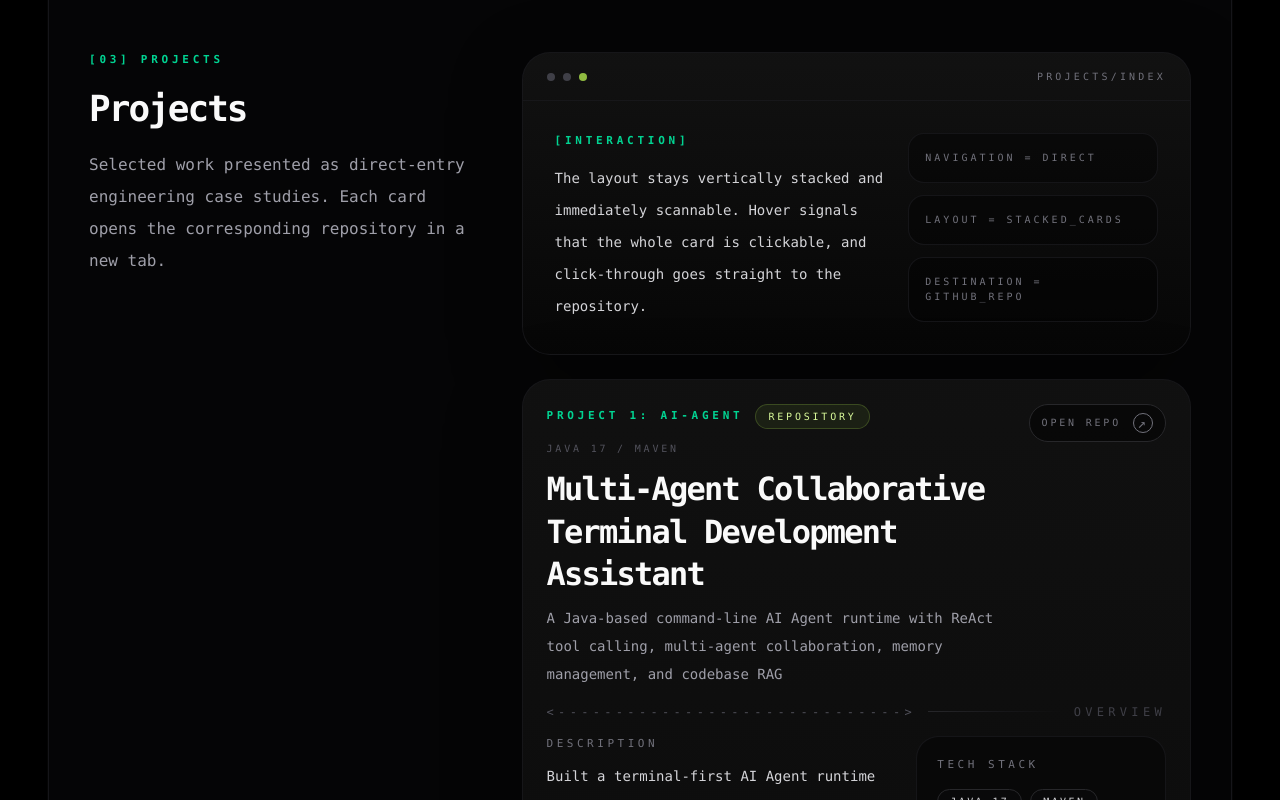
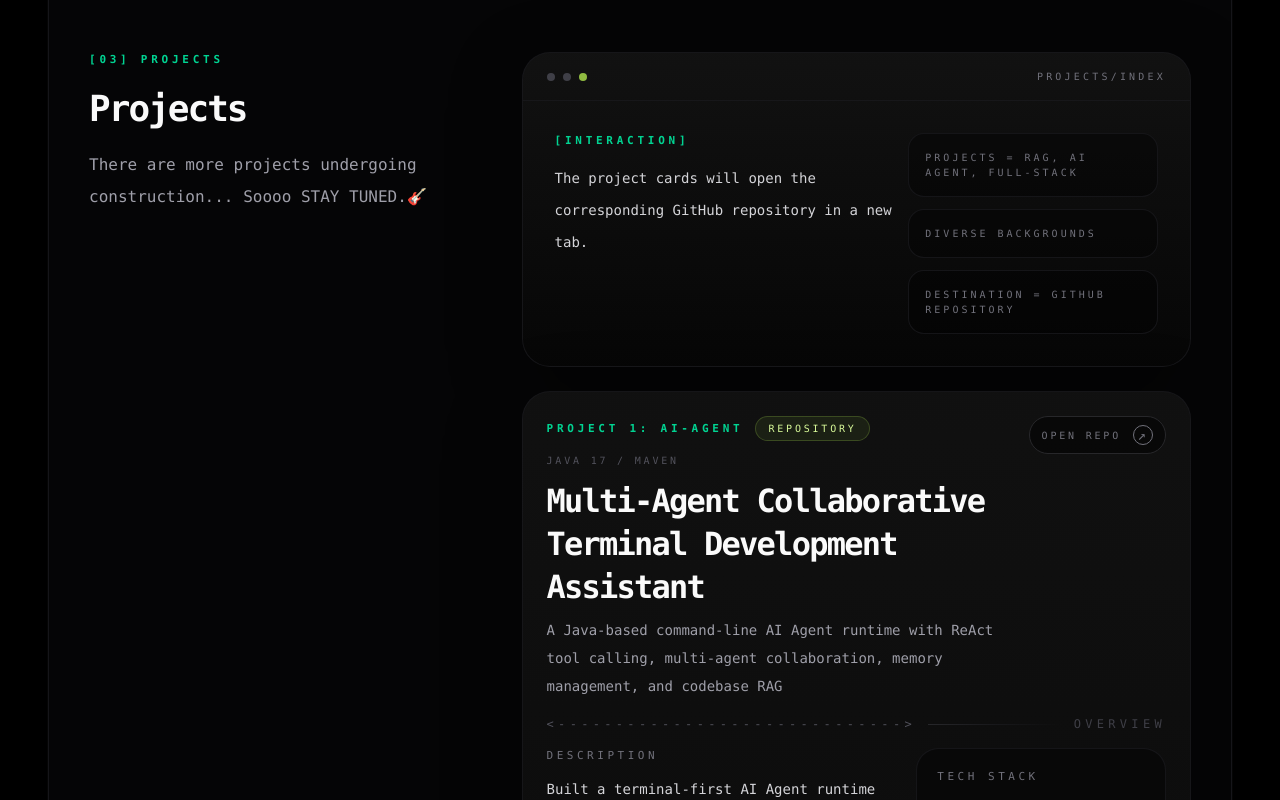
Before and after one commit to Rishi-Mishima/RIsha_sde_portfolio, a React (Vite) app: page / in a window 1280 px wide. Shown: the part 3480-4280 px from the top of the page. Built offline with nearby package versions, Linux system fonts and the light colour scheme.

Commit message:
重写主页上的一些minor error

```diff
--- a/src/data/portfolio.js
+++ b/src/data/portfolio.js
@@ -197,8 +197,8 @@ export const contacts = [
   },
   {
     label: 'LinkedIn',
-    value: 'linkedin.com/in/risha',
-    href: 'https://linkedin.com/',
+    value: 'linkedin.com/Risha Sun',
+    href: 'https://www.linkedin.com/in/janice-sun-182418160',
     detail: 'Career history and professional network.',
   },
 ]
--- a/src/sections/ContactSection.jsx
+++ b/src/sections/ContactSection.jsx
@@ -15,12 +15,12 @@ function ContactSection({ contacts, siteMeta }) {
         <div className="space-y-10">
           <div className="space-y-4">
             <p className="max-w-2xl text-sm leading-8 text-zinc-300 sm:text-base">
-              If you&apos;re hiring for product engineering, platform work, or full-stack roles
-              where software quality matters, I&apos;m interested in thoughtful conversations with
+              If you&apos;re hiring for backend, AI agent, RAG, platform, or full-stack roles
+              with diverse experiences, I&apos;m interested in thoughtful conversations with
               strong ownership and technical depth.
             </p>
             <p className="text-[11px] uppercase tracking-[0.3em] text-zinc-500">
-              preferred_location = {siteMeta.location}
+              preferred location = The Netherlands
             </p>
           </div>
 
--- a/src/sections/ExperienceSection.jsx
+++ b/src/sections/ExperienceSection.jsx
@@ -10,7 +10,7 @@ function ExperienceSection({ experience }) {
       <SectionHeading
         index={4}
         title="Experience"
-        subtitle="A compact progression view showing scope, ownership, and the kinds of engineering problems I have spent the most time solving."
+        subtitle="Engineering related exprinces...🧬  Building medical device, working with clients and patients, dealing with medical device documentation and etc..."
         note="timeline"
       />
 
--- a/src/sections/ProjectsSection.jsx
+++ b/src/sections/ProjectsSection.jsx
@@ -9,7 +9,7 @@ function ProjectsSection({ projects }) {
         <SectionHeading
           index={3}
           title="Projects"
-          subtitle="Selected work presented as direct-entry engineering case studies. Each card opens the corresponding repository in a new tab."
+          subtitle="There are more projects undergoing construction... Soooo STAY TUNED.🎸"
           note="github index"
         />
 
@@ -19,20 +19,19 @@ function ProjectsSection({ projects }) {
               <div className="space-y-3">
                 <p className="section-kicker">[interaction]</p>
                 <p className="text-sm leading-8 text-zinc-300">
-                  The layout stays vertically stacked and immediately scannable. Hover signals that
-                  the whole card is clickable, and click-through goes straight to the repository.
+                  The project cards will open the corresponding GitHub repository in a new tab.
                 </p>
               </div>
 
               <div className="grid gap-3 text-[10px] uppercase tracking-[0.3em] text-zinc-500">
                 <div className="rounded-2xl border border-zinc-900/90 bg-black/35 px-4 py-4">
-                  navigation = direct
+                  Projects = RAG, AI Agent, Full-Stack
                 </div>
                 <div className="rounded-2xl border border-zinc-900/90 bg-black/35 px-4 py-4">
-                  layout = stacked_cards
+                  Diverse Backgrounds
                 </div>
                 <div className="rounded-2xl border border-zinc-900/90 bg-black/35 px-4 py-4">
-                  destination = github_repo
+                  Destination = GitHub Repository
                 </div>
               </div>
             </div>
```
